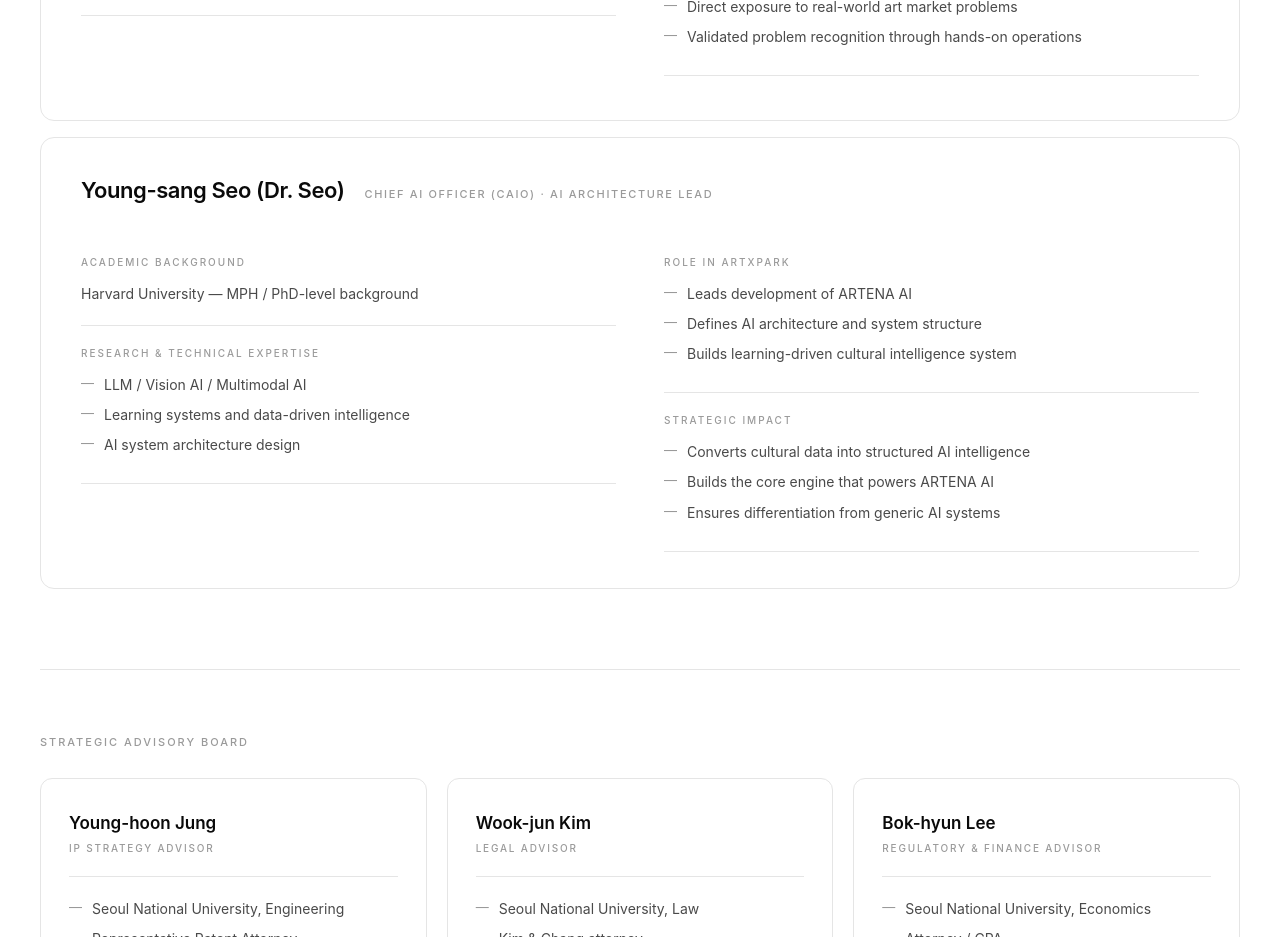
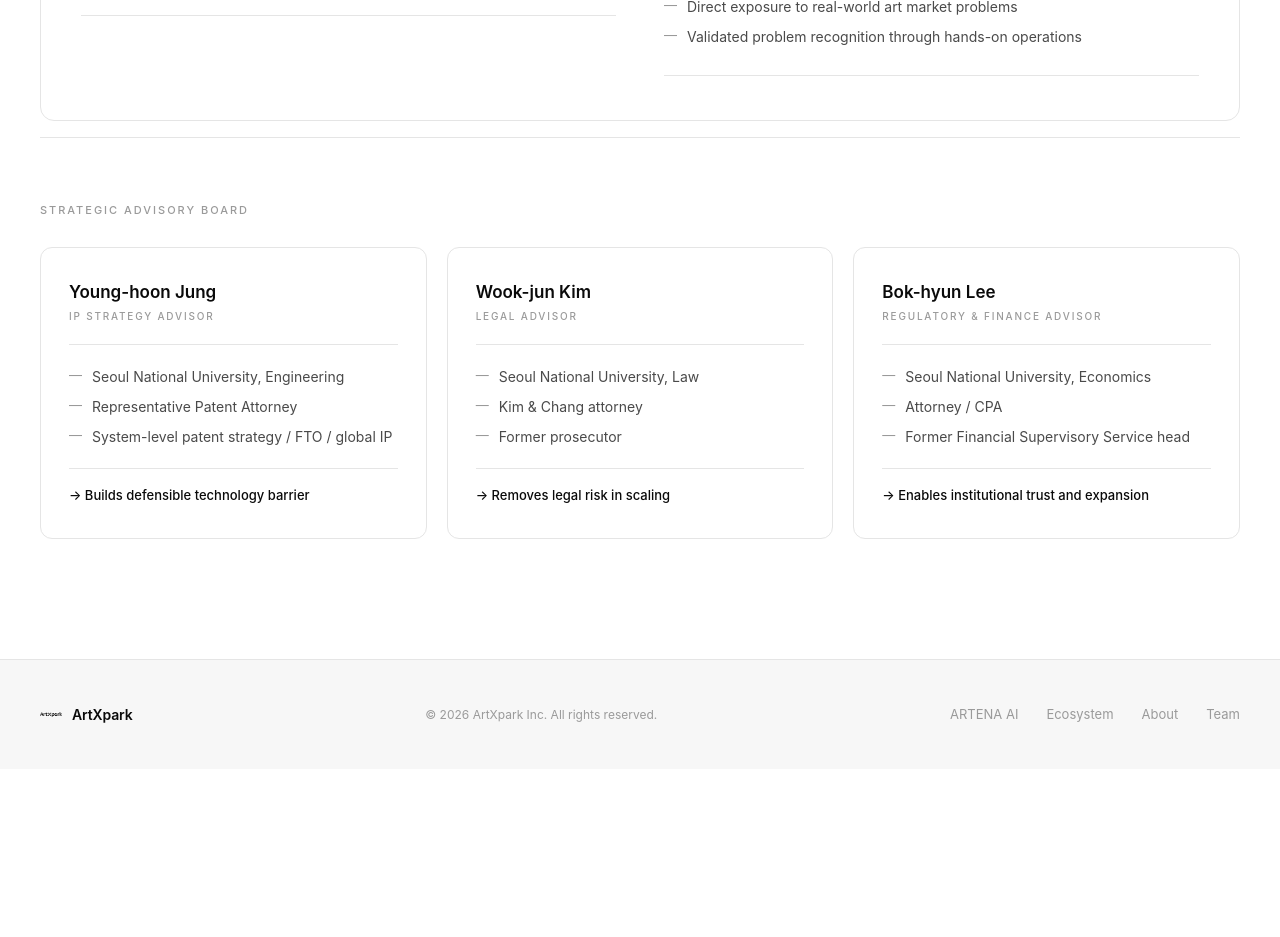
Before and after one commit to jayjay9824/artxparkebsite, a Next.js app: page / in a window 1280 px wide. Shown: the part 6440-7377 px from the top of the page. After the commit the page ends 7209 px from the top, so only its background shows below. Built offline with nearby package versions, Linux system fonts and the light colour scheme.

Commit message:
Remove Dr. Seo section from Team

```diff
--- a/app/page.tsx
+++ b/app/page.tsx
@@ -1523,76 +1523,6 @@
           </div>
         </Fade>
 
-        {/* ── [2] Chief AI Officer — full-width secondary ── */}
-        <Fade delay={80}>
-          <div
-            style={{
-              border: "1px solid var(--border)",
-              borderRadius: 14,
-              padding: "clamp(24px, 3.5vw, 36px) clamp(20px, 3.5vw, 40px)",
-              marginBottom: 80,
-            }}
-          >
-            {/* Name + Title row */}
-            <div
-              className="flex flex-col sm:flex-row sm:items-baseline"
-              style={{ gap: "8px 20px", marginBottom: 28 }}
-            >
-              <p
-                style={{
-                  fontSize: 22,
-                  fontWeight: 600,
-                  color: "var(--fg)",
-                  letterSpacing: "-0.02em",
-                  margin: 0,
-                }}
-              >
-                Young-sang Seo (Dr. Seo)
-              </p>
-              <p
-                style={{
-                  fontSize: 11,
-                  letterSpacing: "0.15em",
-                  textTransform: "uppercase" as const,
-                  color: "var(--muted)",
-                  margin: 0,
-                  fontWeight: 500,
-                }}
-              >
-                Chief AI Officer (CAIO) · AI Architecture Lead
-              </p>
-            </div>
-
-            {/* Rows — 2-col on desktop */}
-            <div className="grid grid-cols-1 sm:grid-cols-2" style={{ gap: "0 48px" }}>
-              <div>
-                <TRow label="Academic Background">
-                  <p style={{ fontSize: 14, color: "var(--body)", lineHeight: 1.65, margin: 0 }}>
-                    Harvard University — MPH / PhD-level background
-                  </p>
-                </TRow>
-                <TRow label="Research & Technical Expertise">
-                  <TBullet>LLM / Vision AI / Multimodal AI</TBullet>
-                  <TBullet>Learning systems and data-driven intelligence</TBullet>
-                  <TBullet>AI system architecture design</TBullet>
-                </TRow>
-              </div>
-              <div>
-                <TRow label="Role in ArtXpark">
-                  <TBullet>Leads development of ARTENA AI</TBullet>
-                  <TBullet>Defines AI architecture and system structure</TBullet>
-                  <TBullet>Builds learning-driven cultural intelligence system</TBullet>
-                </TRow>
-                <TRow label="Strategic Impact">
-                  <TBullet>Converts cultural data into structured AI intelligence</TBullet>
-                  <TBullet>Builds the core engine that powers ARTENA AI</TBullet>
-                  <TBullet>Ensures differentiation from generic AI systems</TBullet>
-                </TRow>
-              </div>
-            </div>
-          </div>
-        </Fade>
-
         {/* ── Divider ── */}
         <Fade>
           <div style={{ height: 1, background: "var(--border)", marginBottom: 64 }} />
```
